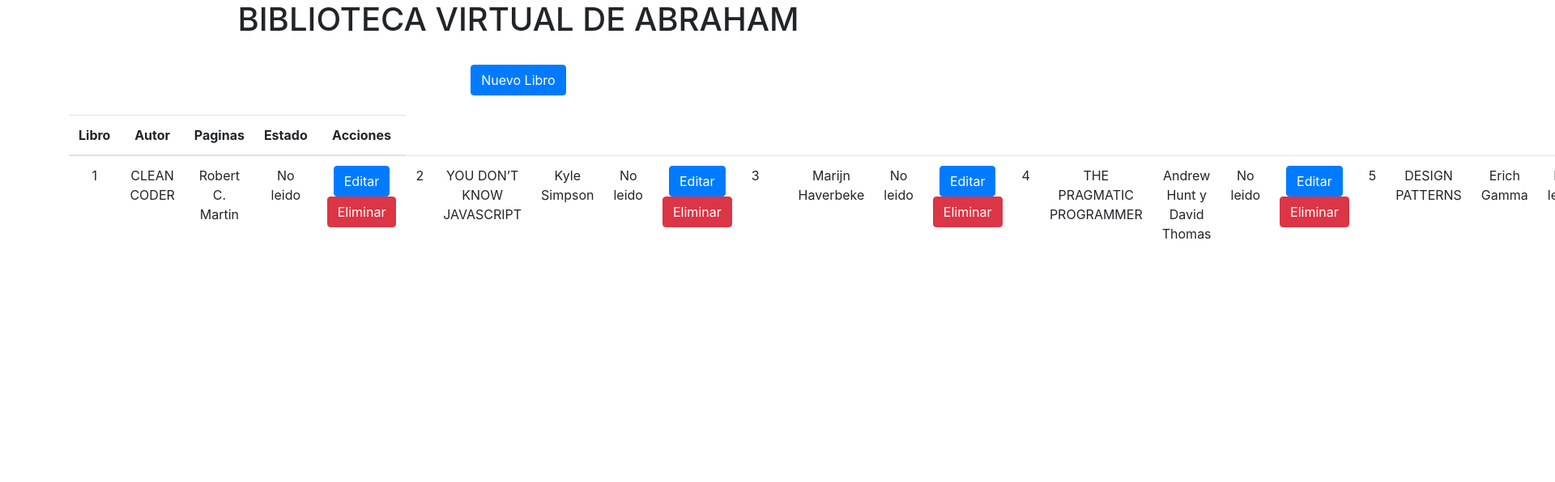
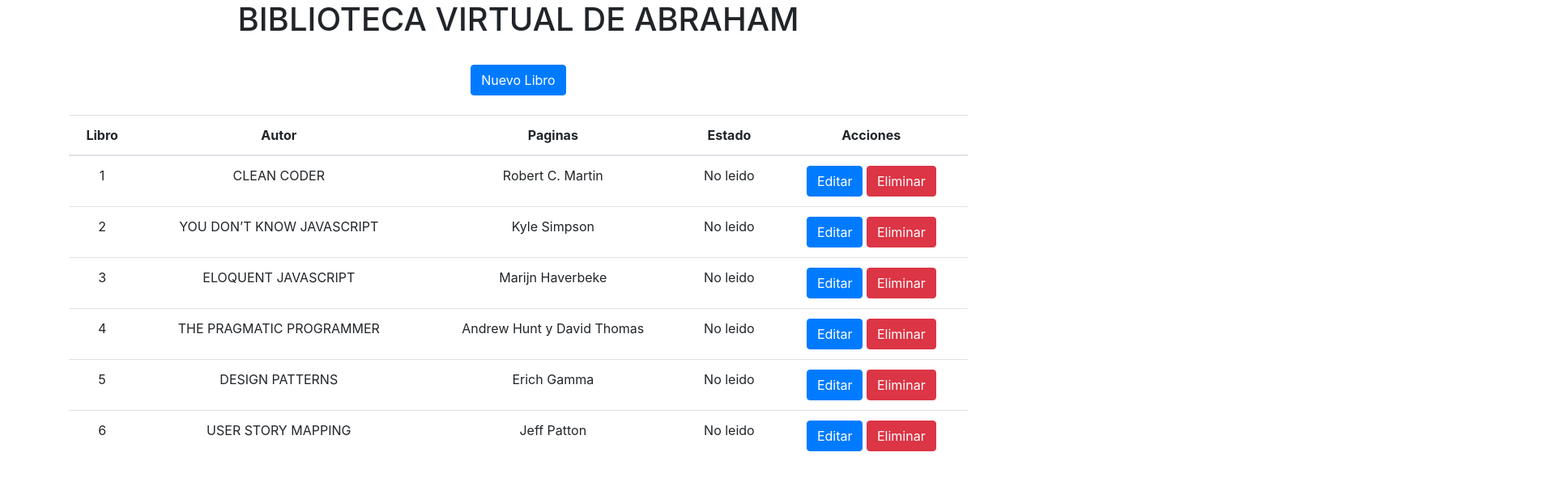
Before and after one commit to Alonso-Aldebaram/Project_Library, a React (Create React App) app: page / in a window 1280 px wide. Shown: the top 596 px of the page at 81% size, 1920 px wide, since content can reach past the window. Built offline with nearby package versions, Linux system fonts and the light colour scheme.

Commit message:
Correcciones

```diff
--- a/src/comp/Biblioteca.js
+++ b/src/comp/Biblioteca.js
@@ -6,7 +6,7 @@ import {Table, Button, Container, Modal, ModalBody, ModalHeader, FormGroup, Moda
 const data = [
     { id: 1, libro: "CLEAN CODER", autor: "Robert C. Martin", paginas: "234", estado: "No leido" },
     { id: 2, libro: "YOU DON’T KNOW JAVASCRIPT", autor: "Kyle Simpson", paginas: "655", estado: "No leido" },
-    { id: 3, libroe: "ELOQUENT JAVASCRIPT", autor: "Marijn Haverbeke", paginas: "529", estado: "No leido" },
+    { id: 3, libro: "ELOQUENT JAVASCRIPT", autor: "Marijn Haverbeke", paginas: "529", estado: "No leido" },
     { id: 4, libro: "THE PRAGMATIC PROGRAMMER", autor: "Andrew Hunt y David Thomas", paginas: "789", estado: "No leido" },
     { id: 5, libro: "DESIGN PATTERNS", autor: "Erich Gamma", paginas: "425", estado: "No leido"},
     { id: 6, libro: "USER STORY MAPPING", autor: "Jeff Patton", paginas: "555", estado: "No leido" },
@@ -35,14 +35,14 @@ state={
                 </thead>
                 <tbody>
                     {this.state.data.map((elemento)=>(
-                        <>
+                        <tr>
                         <td>{elemento.id}</td>
                         <td>{elemento.libro}</td>
                         <td>{elemento.autor}</td>
                         <td>{elemento.estado}</td>
-                        <td><Button color="primary">Editar</Button>
+                        <td><Button color="primary">Editar</Button>{"  "}
                             <Button color="danger">Eliminar</Button></td>
-                        </>
+                        </tr>
                     ))}
                 </tbody>
             </Table>
--- a/src/pages/App.js
+++ b/src/pages/App.js
@@ -1,6 +1,5 @@
 import React from 'react';
 import '../css/App.css';
-import Blioteca from '../comp/Biblioteca'
 import Biblioteca from '../comp/Biblioteca';
 
 function App() {
```
